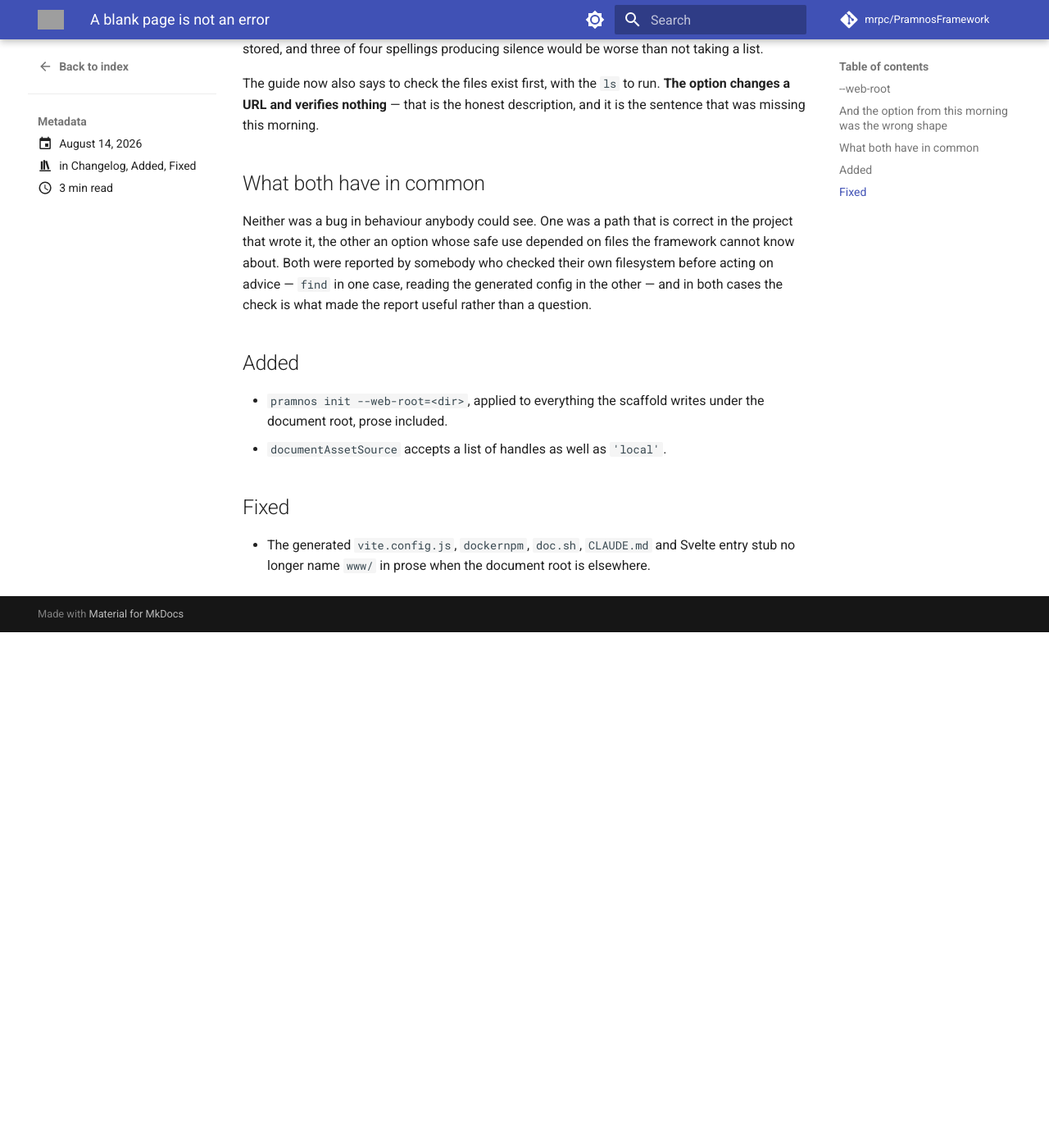
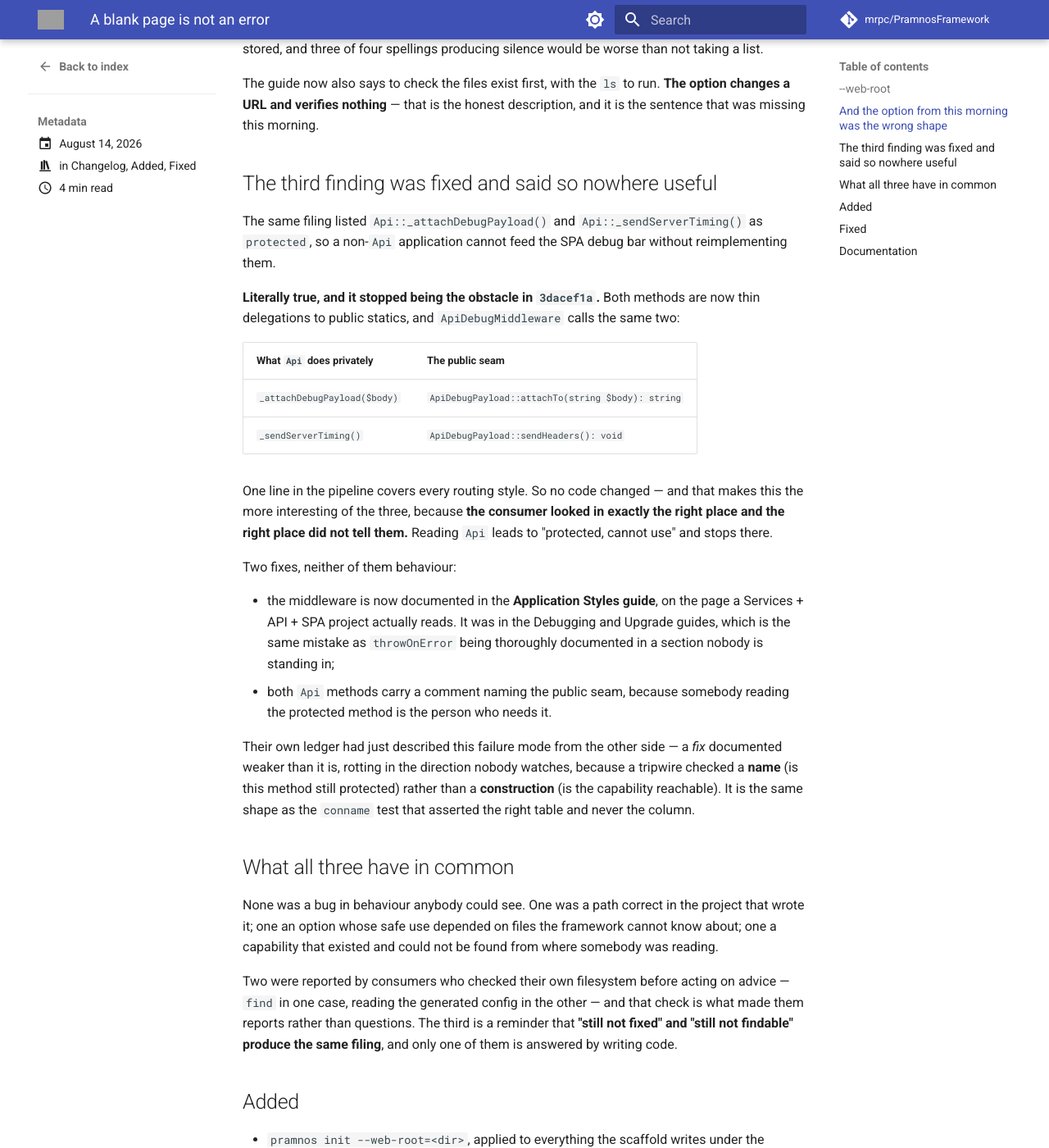
Before and after one commit to mrpc/PramnosFramework, an MkDocs documentation site: the page built from docs/version-history/posts/2026-08-14-a-blank-page-is-not-an-error.md, in a window 1280 px wide and 1400 px high, scrolled down 1338 px. Shown: the whole window at 82% size. Built offline with MkDocs 1.6.1 and Material for MkDocs 9.7.7, drawn with Linux system fonts in a browser that asks for light colours; comment, search, counter and statistics services are not loaded; before the commit the page ends 2109 px from its top, so only the background shows below that; some of the changed text lies outside the part shown; grey boxes are pictures that could not be loaded.

Commit message:
docs(debug): the middleware was documented everywhere except where you'd look
A consumer filed Api::_attachDebugPayload() and _sendServerTiming() as protected,
so a non-Api application cannot feed the SPA debug bar. Literally true, and it
stopped being the obstacle in 0dba9602: both are thin delegations to public
statics, and ApiDebugMiddleware calls the same two in one line for any routing
style.

So no behaviour changed, which is what makes it worth a commit. The capability
was documented in the Debugging and Upgrade guides and not in the Application
Styles guide — the page a Services + API + SPA project actually reads. Their
tripwire checked a name (is this method still protected) rather than a
construction (is the capability reachable), the same shape as the conname test
that asserted the right table and never the column.

- Application Styles guide: feeding the toolbar from a non-Api application, with
  the table of private method to public seam, and the note that attachTo() alone
  decides which bodies can carry the key.
- Both Api methods now name the public seam in a comment, because somebody
  reading the protected method is the person who needs it.

```diff
--- a/docs/version-history/posts/2026-08-14-a-blank-page-is-not-an-error.md
+++ b/docs/version-history/posts/2026-08-14-a-blank-page-is-not-an-error.md
@@ -71,13 +71,46 @@ The guide now also says to check the files exist first, with the `ls` to run. **
 a URL and verifies nothing** — that is the honest description, and it is the sentence that was
 missing this morning.
 
-## What both have in common
+## The third finding was fixed and said so nowhere useful
 
-Neither was a bug in behaviour anybody could see. One was a path that is correct in the project
-that wrote it, the other an option whose safe use depended on files the framework cannot know
-about. Both were reported by somebody who checked their own filesystem before acting on advice —
-`find` in one case, reading the generated config in the other — and in both cases the check is what
-made the report useful rather than a question.
+The same filing listed `Api::_attachDebugPayload()` and `Api::_sendServerTiming()` as
+`protected`, so a non-`Api` application cannot feed the SPA debug bar without reimplementing them.
+
+**Literally true, and it stopped being the obstacle in `3dacef1a`.** Both methods are now thin
+delegations to public statics, and `ApiDebugMiddleware` calls the same two:
+
+| What `Api` does privately | The public seam |
+| --- | --- |
+| `_attachDebugPayload($body)` | `ApiDebugPayload::attachTo(string $body): string` |
+| `_sendServerTiming()` | `ApiDebugPayload::sendHeaders(): void` |
+
+One line in the pipeline covers every routing style. So no code changed — and that makes this the
+more interesting of the three, because **the consumer looked in exactly the right place and the
+right place did not tell them.** Reading `Api` leads to "protected, cannot use" and stops there.
+
+Two fixes, neither of them behaviour:
+
+- the middleware is now documented in the **Application Styles guide**, on the page a Services +
+  API + SPA project actually reads. It was in the Debugging and Upgrade guides, which is the same
+  mistake as `throwOnError` being thoroughly documented in a section nobody is standing in;
+- both `Api` methods carry a comment naming the public seam, because somebody reading the
+  protected method is the person who needs it.
+
+Their own ledger had just described this failure mode from the other side — a *fix* documented
+weaker than it is, rotting in the direction nobody watches, because a tripwire checked a **name**
+(is this method still protected) rather than a **construction** (is the capability reachable). It
+is the same shape as the `conname` test that asserted the right table and never the column.
+
+## What all three have in common
+
+None was a bug in behaviour anybody could see. One was a path correct in the project that wrote
+it; one an option whose safe use depended on files the framework cannot know about; one a
+capability that existed and could not be found from where somebody was reading.
+
+Two were reported by consumers who checked their own filesystem before acting on advice — `find`
+in one case, reading the generated config in the other — and that check is what made them reports
+rather than questions. The third is a reminder that **"still not fixed" and "still not findable"
+produce the same filing**, and only one of them is answered by writing code.
 
 ## Added
 
@@ -89,3 +122,11 @@ made the report useful rather than a question.
 
 - The generated `vite.config.js`, `dockernpm`, `doc.sh`, `CLAUDE.md` and Svelte entry stub no
   longer name `www/` in prose when the document root is elsewhere.
+
+## Documentation
+
+- [Application Styles guide](../../Pramnos_Application_Styles_Guide.md) — feeding the debug
+  toolbar from a non-`Api` application, on the page such a project reads.
+- [Console guide](../../Pramnos_Console_Guide.md) — `--web-root`.
+- [Document guide](../../Pramnos_Document_Output_Guide.md) — the per-handle asset source, and the
+  check to run before switching.
```
Also changed, not shown: docs/Pramnos_Application_Styles_Guide.md (+37 -0 lines), 1 other file.
